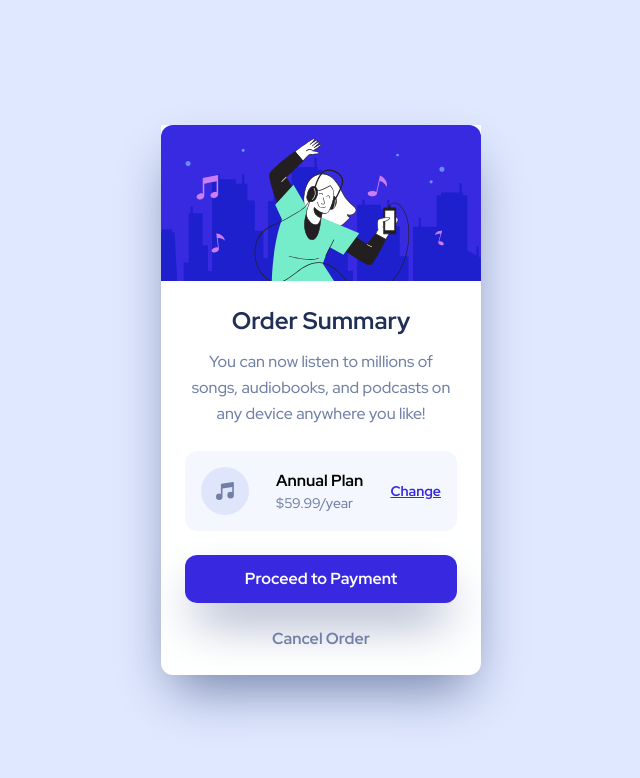
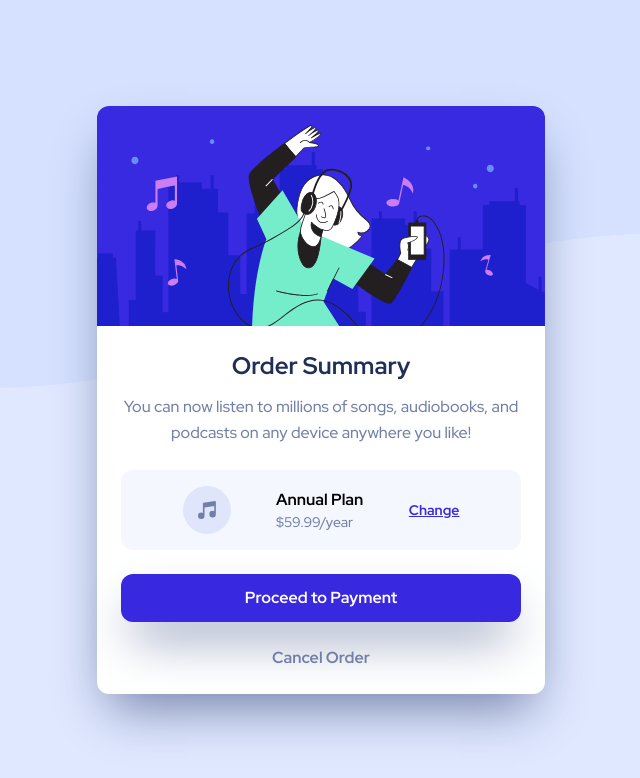
Before and after one commit to birkaany/FrontendMentor, a website: page order-summary-component-main/index.html in a window 1280 px wide. Shown: the whole page, without its empty margins (319-959 px from the left). Drawn offline with Linux system fonts and the light colour scheme.

Commit message:
body bg added and desktop designed

```diff
--- a/order-summary-component-main/index.html
+++ b/order-summary-component-main/index.html
@@ -21,9 +21,9 @@
       }
     </style>
   </head>
-  <body class="min-h-screen flex justify-center items-center">
-    <main class="container max-w-xs">
-      <div class="grid grid-cols-1 grid-rows-[auto_auto] space-y-0 bg-white shadow-2xl shadow-dsBlue rounded-b-xl">
+  <body class="min-h-screen flex justify-center items-center bg-[url('/images/pattern-background-mobile.svg')] bg-no-repeat bg-contain md:bg-[url('/images/pattern-background-desktop.svg')] md:bg-top">
+    <main class="container max-w-xs md:max-w-md">
+      <div class="grid grid-cols-1 grid-rows-[auto_auto] space-y-0 bg-white shadow-2xl shadow-dsBlue rounded-xl">
         <div class="img rounded-t-xl overflow-hidden">
           <img src="/images/illustration-hero.svg" alt="" class="" />
         </div>
@@ -31,7 +31,7 @@
           <h1 class="text-center text-2xl font-bold text-darkBlue">Order Summary</h1>
           <p class="text-center text-dsBlue pt-3 py-6 leading-relaxed">You can now listen to millions of songs, audiobooks, and podcasts on any device anywhere you like!</p>
           <div class="flex flex-col">
-            <div class="rounded-xl bg-veryPaleblue flex items-center justify-between p-4">
+            <div class="rounded-xl bg-veryPaleblue flex items-center justify-evenly p-4">
               <img src="/images/icon-music.svg" alt="" />
               <div class="flex flex-col">
                 <h2 class="font-bold">Annual Plan</h2>
```
Also changed, not shown: order-summary-component-main/dist/output.css.
